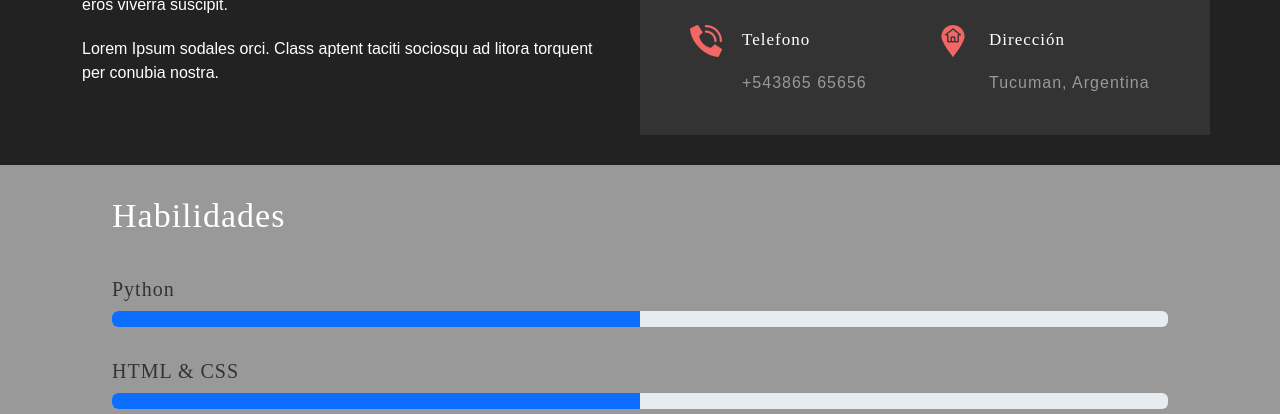
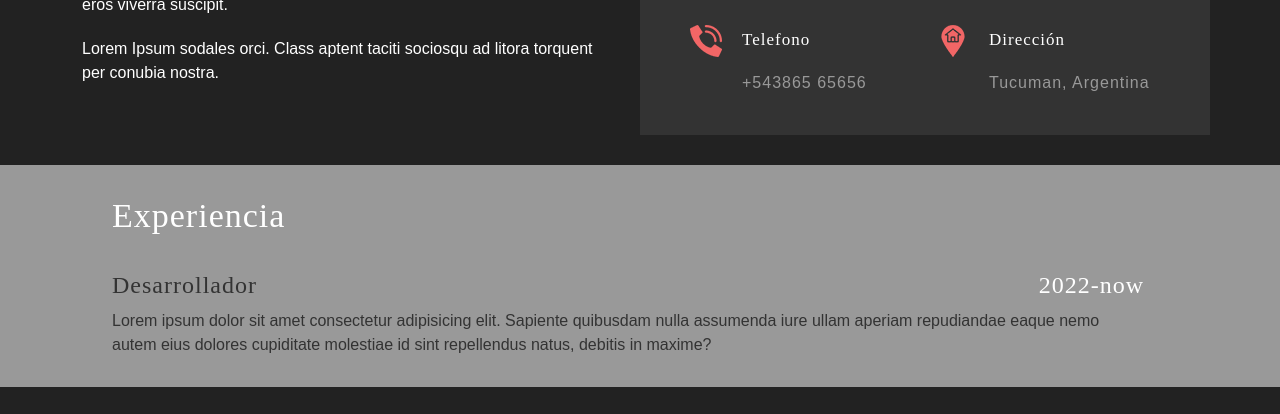
Before and after one commit to Estebanfer555/primerfront, a plain HTML site: page index3.html in a window 1280 px wide. Shown: the part 526-940 px from the top of the page. Drawn offline with nearby package versions, Linux system fonts and the light colour scheme; a web font is replaced by a local one.

Commit message:
experiencia

```diff
--- a/index3.html
+++ b/index3.html
@@ -1,9 +1,9 @@
 <!DOCTYPE html>
-<html lang="en">
+<html lang="es">
     <head>
         <meta charset="utf-8">
         <meta name="viewport" content="width=device-width, initial-scale=1">
-        <title>Bootstrap demo</title>
+        <title>CV Esteban Fernandez</title>
         <link rel="stylesheet" href="https://cdn.jsdelivr.net/npm/bootstrap@5.3.0-alpha1/dist/css/bootstrap.min.css" rel="stylesheet" integrity="sha384-GLhlTQ8iRABdZLl6O3oVMWSktQOp6b7In1Zl3/Jr59b6EGGoI1aFkw7cmDA6j6gD" crossorigin="anonymous">
         <link rel="stylesheet" href="styles3.css">
       </head>
@@ -123,6 +123,25 @@
 		</div>
 	</section>
 	<!-- /Sobre Mi -->
+
+	<!-- Experiencia -->
+	<section id="experiencia">
+		<div class="row experiencia mx-0 ">
+			<h2>Experiencia</h2>
+			<div class="row item text-align">
+				<div class="col col-md-6">
+					<h4 class="title pt-4">Desarrollador</h4>
+				</div>
+				<div class="col offset-sm-2 col-md-6 offset-md-0" >
+					<h4 class="time text-end pt-4">2022-now</h4>
+				</div>
+				<p>Lorem ipsum dolor sit amet consectetur adipisicing elit. Sapiente quibusdam nulla assumenda iure ullam aperiam repudiandae
+					eaque nemo autem eius dolores cupiditate molestiae id sint repellendus natus, debitis in maxime?</p>
+			</div>
+		</div>
+	</section>
+
+	<!-- /Experiencia-->
 
 	<!-- Habilidades -->
 	<section id="habilidades">
--- a/styles3.css
+++ b/styles3.css
@@ -206,12 +206,25 @@ h6 {
 /*----------- Habilidades -------*/
 
 .habilidades{
-	background-color: #999999;
+	background-color: #222222;
 	padding: 30px 100px;
 	max-width: 1500px;
 }
 .level-title{
+	color:#999999;
+}
+
+/*---------- Experiencia -------*/
+.experiencia{
+	background-color:#999999;
+	padding: 30px 100px;
+	max-width: 1500px;
+}
+.title{
 	color:#333333;
+}
+.experiencia p{
+	color: #333333;
 }
 
 /*----------- Contacto ---------*/
```
